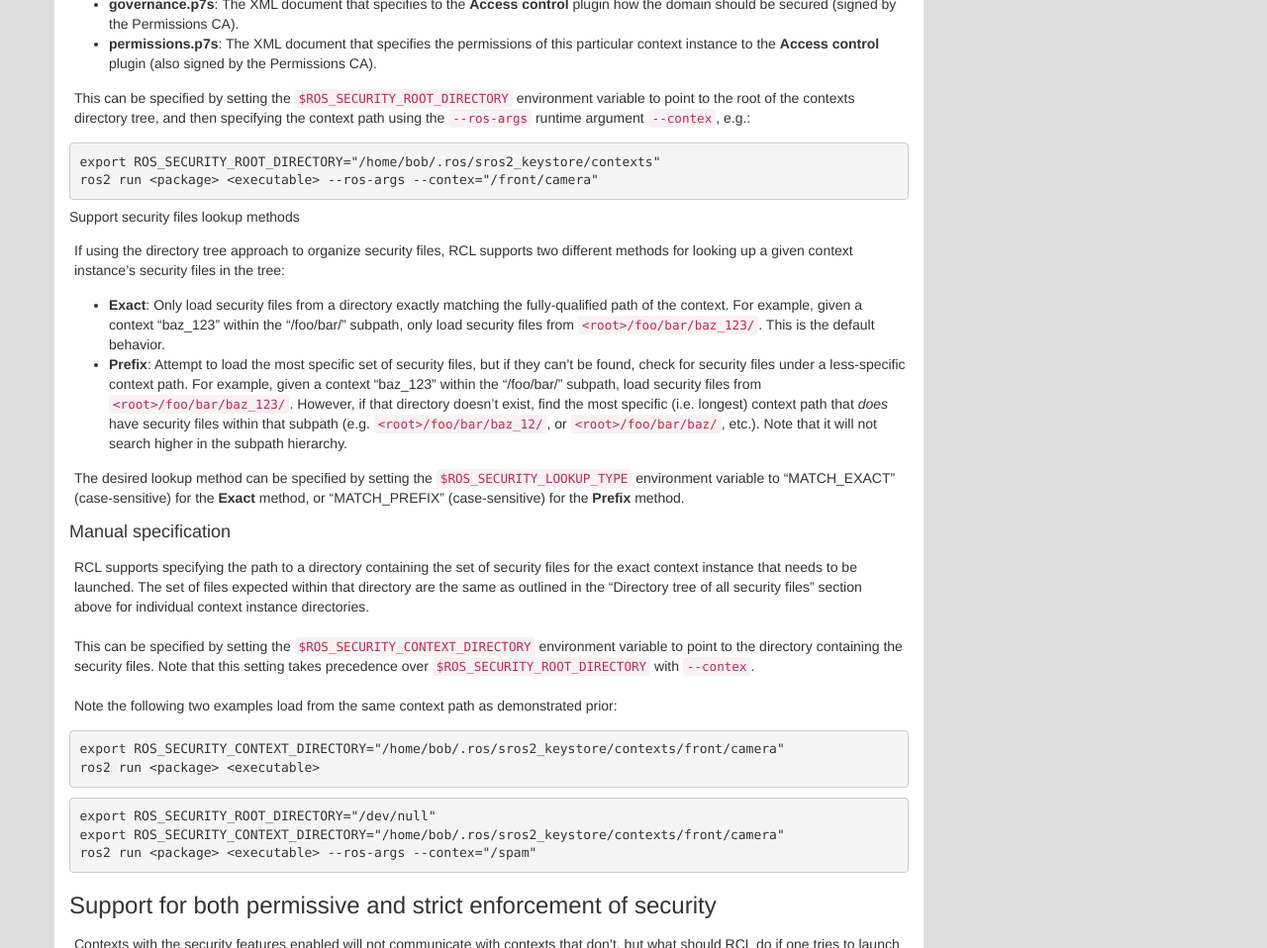
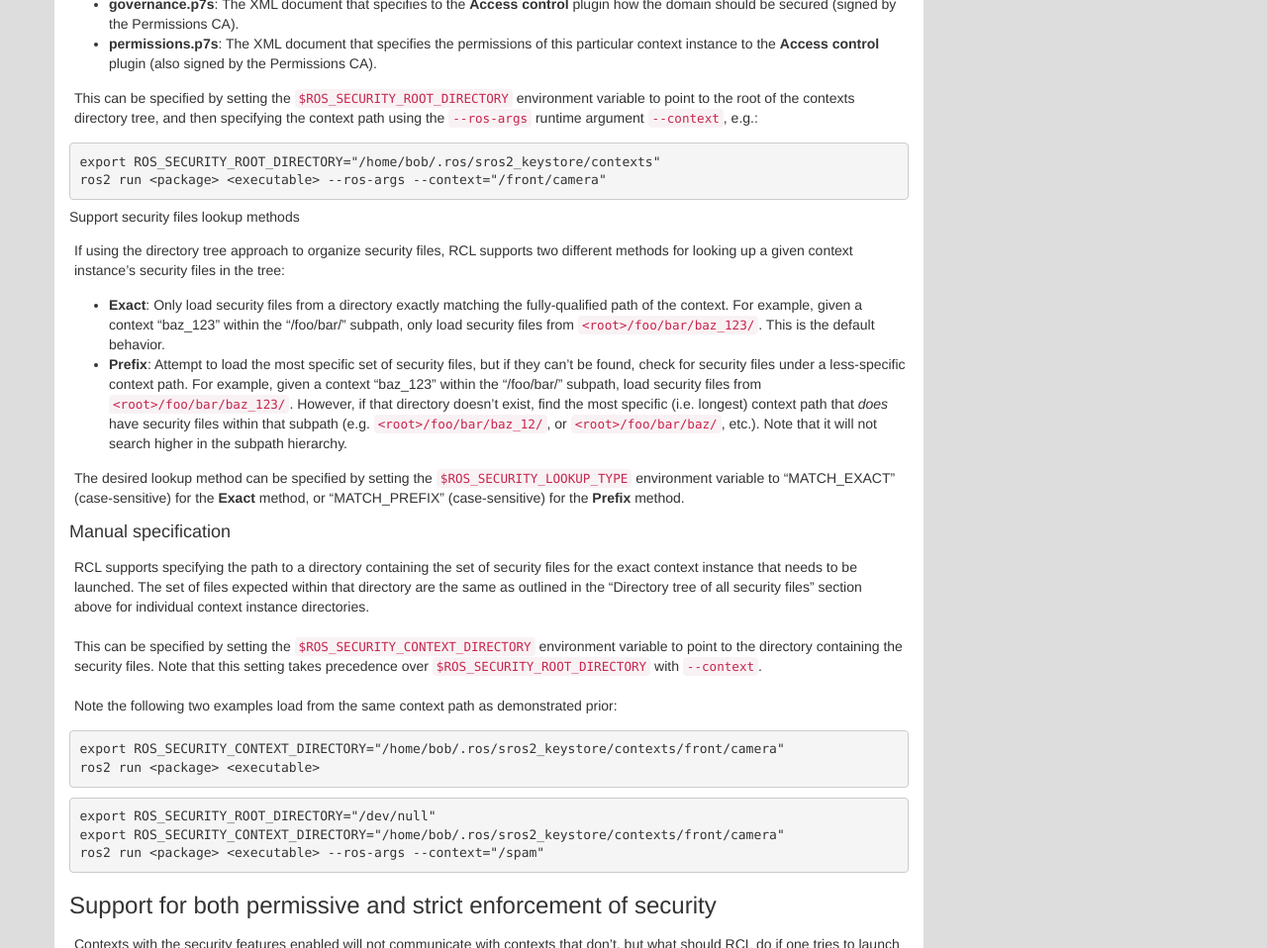
Before and after one commit to ros2/design, a Jekyll site: the page built from articles/ros2_dds_security.md, in a window 1280 px wide and 1400 px high, scrolled down 2597 px. Shown: the part 148-1106 px from the top of the window at 99% size. Built offline with Jekyll 4.4.1, drawn with Linux system fonts in a browser that asks for light colours; nearby versions of some CDN libraries.

Commit message:
Fix typos

````diff
--- a/articles/ros2_dds_security.md
+++ b/articles/ros2_dds_security.md
@@ -144,11 +144,11 @@ The set of files expected within each context instance directory are:
 - **governance.p7s**: The XML document that specifies to the **Access control** plugin how the domain should be secured  (signed by the Permissions CA).
 - **permissions.p7s**: The XML document that specifies the permissions of this particular context instance to the **Access control** plugin (also signed by the Permissions CA).
 
-This can be specified by setting the `$ROS_SECURITY_ROOT_DIRECTORY` environment variable to point to the root of the contexts directory tree, and then specifying the context path using the `--ros-args` runtime argument `--contex`, e.g.:
+This can be specified by setting the `$ROS_SECURITY_ROOT_DIRECTORY` environment variable to point to the root of the contexts directory tree, and then specifying the context path using the `--ros-args` runtime argument `--context`, e.g.:
 
 ``` shell
 export ROS_SECURITY_ROOT_DIRECTORY="/home/bob/.ros/sros2_keystore/contexts"
-ros2 run <package> <executable> --ros-args --contex="/front/camera"
+ros2 run <package> <executable> --ros-args --context="/front/camera"
 ```
 
 
@@ -173,7 +173,7 @@ RCL supports specifying the path to a directory containing the set of security f
 The set of files expected within that directory are the same as outlined in the "Directory tree of all security files" section above for individual context instance directories.
 
 This can be specified by setting the `$ROS_SECURITY_CONTEXT_DIRECTORY` environment variable to point to the directory containing the security files.
-Note that this setting takes precedence over `$ROS_SECURITY_ROOT_DIRECTORY` with `--contex`.
+Note that this setting takes precedence over `$ROS_SECURITY_ROOT_DIRECTORY` with `--context`.
 
 Note the following two examples load from the same context path as demonstrated prior:
 
@@ -185,7 +185,7 @@ ros2 run <package> <executable>
 ``` shell
 export ROS_SECURITY_ROOT_DIRECTORY="/dev/null"
 export ROS_SECURITY_CONTEXT_DIRECTORY="/home/bob/.ros/sros2_keystore/contexts/front/camera"
-ros2 run <package> <executable> --ros-args --contex="/spam"
+ros2 run <package> <executable> --ros-args --context="/spam"
 ```
 
 ### Support for both permissive and strict enforcement of security
````
